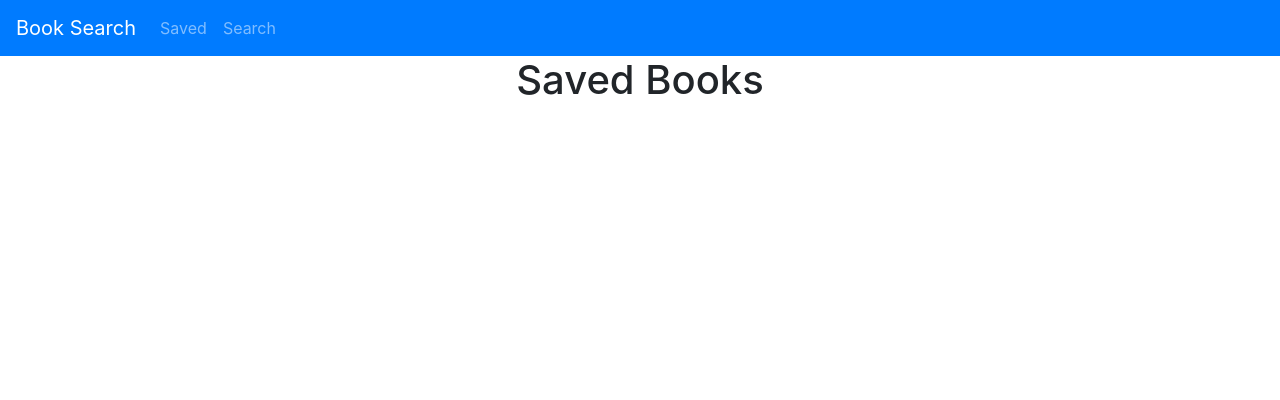
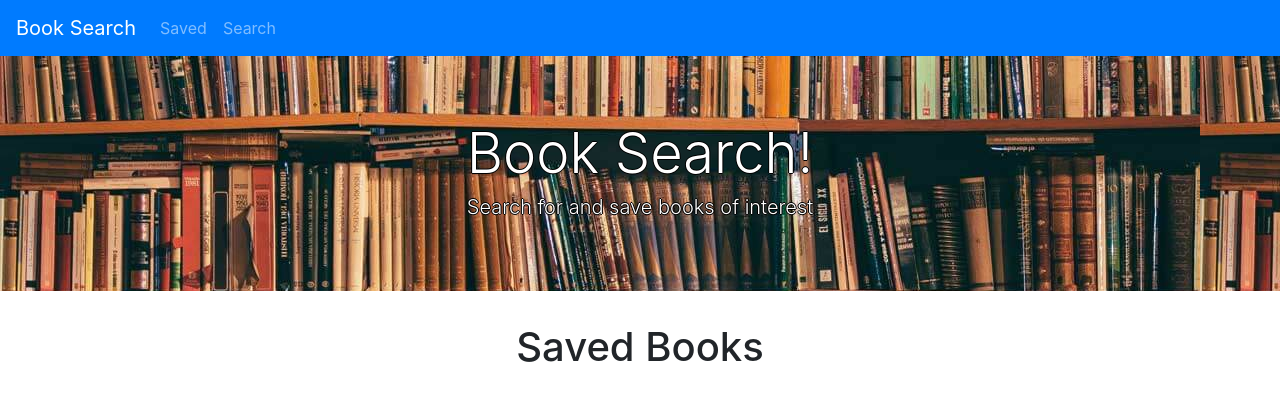
Before and after one commit to drospond/Book-Search, a React (Create React App) app in the folder client/: page / in a window 1280 px wide. Shown: the top 400 px of the page. Built offline with nearby package versions, Linux system fonts and the light colour scheme.

Commit message:
made jumbotron

```diff
--- a/client/src/App.js
+++ b/client/src/App.js
@@ -4,12 +4,14 @@ import { BrowserRouter, Route, Switch } from "react-router-dom";
 import SavedBooks from "./containers/SavedBooks";
 import SearchBooks from "./containers/SearchBooks";
 import Navbar from "./components/shared/Navbar";
+import Jumbotron from "./components/shared/Jumbotron/Jumbotron";
 
 function App() {
   return (
     <div className="App">
       <BrowserRouter>
       <Navbar/>
+      <Jumbotron/>
         <Switch>
           <Route exact path="/(|saved)">
             <SavedBooks/>
--- /dev/null
+++ b/client/src/components/shared/Jumbotron/Jumbotron.css
@@ -0,0 +1,6 @@
+.jumbotron{
+    background-image: url("./booksBackground.jpg");
+    color: white;
+    text-shadow: -1px 0 black, 0 1px black, 1px 0 black, 0 -1px black;
+    font-weight: bold;
+}
--- /dev/null
+++ b/client/src/components/shared/Jumbotron/Jumbotron.jsx
@@ -0,0 +1,17 @@
+import React from "react";
+import "./Jumbotron.css"
+
+const Jumbotron = () => {
+  return (
+    <div class="jumbotron jumbotron-fluid">
+      <div class="container">
+        <h1 class="display-4">Book Search!</h1>
+        <h2 class="lead">
+          Search for and save books of interest
+        </h2>
+      </div>
+    </div>
+  );
+};
+
+export default Jumbotron;
--- a/client/src/components/shared/Navbar.jsx
+++ b/client/src/components/shared/Navbar.jsx
@@ -4,7 +4,7 @@ import {Link} from "react-router-dom";
 const Navbar = () => {
   return (
     <nav className="navbar navbar-expand-lg navbar-dark bg-primary">
-      <div className="navbar-brand" href="#">
+      <div className="navbar-brand">
         Book Search
       </div>
       <ul className="navbar-nav">
```
Also changed, not shown: client/src/components/shared/Jumbotron/booksBackground.jpg (added).
